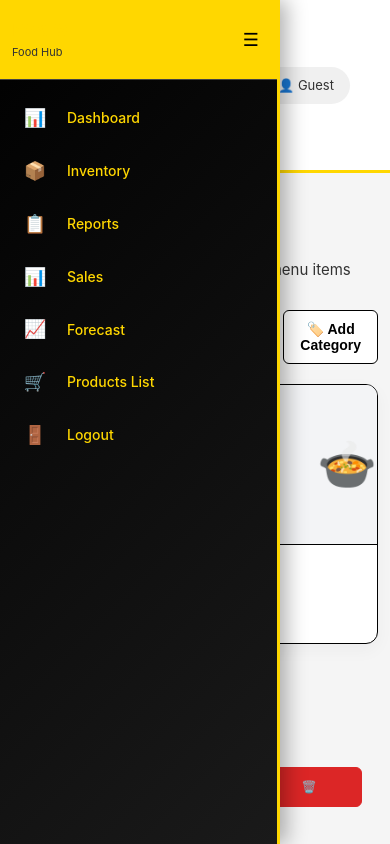
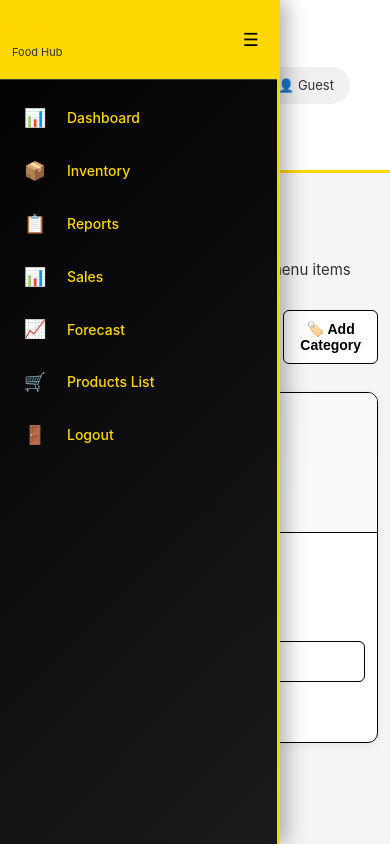
Before and after one commit to jhoanabenedicto3-ai/koki-foodhub, a Django app: template core/templates/pages/product_list.html in a window 390 px wide. Run offline with Django 5.2, Linux system fonts and the light colour scheme; the template is opened without the code that fills it: most values are stand-ins (such as "Sample title", 1, 10 or a date in 2020); parts of the project's set-up code (start-up, migrations or seed data) failed here and were passed over.

Commit message:
ui: improve product grid and cards for many products
- Add responsive grid breakpoints
- Use placeholder for missing images to avoid large alt text
- Improve product-actions layout for responsive buttons
- Tweak card hover and sizing for better multi-product display

```diff
--- a/core/templates/pages/product_list.html
+++ b/core/templates/pages/product_list.html
@@ -32,21 +32,18 @@
       {% for p in products %}
         <div class="product-card" data-price="{{ p.price }}" data-name="{{ p.name|escapejs }}" data-created="{% if p.created_at %}{{ p.created_at|date:'U' }}{% else %}{{ p.id }}{% endif %}">
           <div class="product-image">
-            {% if p.image %}
-              <img src="{% url 'product_image' p.id %}" alt="{{ p.name }}" onerror="this.style.display='none'; this.parentElement.innerHTML='<div style=\"font-size:44px\">🍲</div>'">
-            {% else %}
-              <div style="font-size:44px">🍲</div>
-            {% endif %}
+            <img src="{% url 'product_image' p.id %}" alt="{{ p.name }}" onerror="this.style.display='none'; var ph=this.parentElement.querySelector('.placeholder'); if(ph) ph.style.display='flex';" />
+            <div class="placeholder" aria-hidden="true">🍲</div>
           </div>
           <div class="product-info">
             <h3 class="product-name">{{ p.name }}</h3>
             <p class="product-category">{{ p.category }}</p>
             <p class="product-price">₱{{ p.price }}</p>
-            <div style="margin-top: auto; display: flex; gap: 8px;">
-              <a class="btn" href="{% url 'product_update' p.id %}" style="flex: 1; font-size: 12px;">✏️ Edit</a>
-              <form method="post" action="{% url 'product_delete' p.id %}" style="flex: 1;" onsubmit="return confirm('Delete this product?');">
+            <div class="product-actions">
+              <a class="btn" href="{% url 'product_update' p.id %}" style="font-size: 12px;">✏️ Edit</a>
+              <form method="post" action="{% url 'product_delete' p.id %}" onsubmit="return confirm('Delete this product?');">
                 {% csrf_token %}
-                <button class="btn danger" type="submit" style="width: 100%; font-size: 12px;">🗑️</button>
+                <button class="btn danger" type="submit" style="font-size: 12px;">🗑️</button>
               </form>
             </div>
           </div>
@@ -216,28 +213,58 @@
   <style>
     .product-grid {
       display: grid;
-      grid-template-columns: repeat(auto-fill, minmax(220px, 1fr));
-      gap: 18px;
+      grid-template-columns: repeat(auto-fill, minmax(200px, 1fr));
+      gap: 16px;
+      padding: 8px 0;
+    }
+
+    @media (max-width: 1200px) {
+      .product-grid {
+        grid-template-columns: repeat(auto-fill, minmax(180px, 1fr));
+        gap: 14px;
+      }
+    }
+
+    @media (max-width: 768px) {
+      .product-grid {
+        grid-template-columns: repeat(auto-fill, minmax(150px, 1fr));
+        gap: 12px;
+      }
+    }
+
+    @media (max-width: 480px) {
+      .product-grid {
+        grid-template-columns: repeat(auto-fill, minmax(140px, 1fr));
+        gap: 10px;
+      }
     }
 
     .product-card {
       background: #fff;
-      border-radius: 12px;
+      border-radius: 10px;
       overflow: hidden;
-      box-shadow: 0 6px 18px rgba(15,23,42,0.04);
+      box-shadow: 0 2px 8px rgba(0, 0, 0, 0.08);
       display: flex;
       flex-direction: column;
-      min-height: 260px;
+      min-height: 240px;
+      transition: transform 0.2s ease, box-shadow 0.2s ease;
+    }
+
+    .product-card:hover {
+      transform: translateY(-2px);
+      box-shadow: 0 4px 12px rgba(0, 0, 0, 0.12);
     }
 
     .product-image {
       width: 100%;
-      height: 160px;
+      height: 140px;
       background: #f3f4f6;
       display: flex;
       align-items: center;
       justify-content: center;
       flex-shrink: 0;
+      overflow: hidden;
+      position: relative;
     }
 
     .product-image img {
@@ -245,33 +272,70 @@
       height: 100%;
       object-fit: cover;
       display: block;
+      font-size: 0; /* prevent large alt text rendering when image fails */
+    }
+
+    .product-image .placeholder {
+      position: absolute;
+      top: 0;
+      left: 0;
+      right: 0;
+      bottom: 0;
+      display: none;
+      align-items: center;
+      justify-content: center;
+      font-size: 36px;
+      color: #777;
+      background: linear-gradient(180deg, rgba(255,255,255,0.4), rgba(255,255,255,0.6));
     }
 
     .product-info {
-      padding: 16px;
+      padding: 12px;
       display: flex;
       flex-direction: column;
-      gap: 8px;
+      gap: 6px;
       flex: 1 1 auto;
     }
 
     .product-name {
       margin: 0;
-      font-weight: 800;
-      font-size: 16px;
+      font-weight: 700;
+      font-size: 14px;
       color: #071029;
+      line-height: 1.3;
+      word-break: break-word;
+      min-height: 2.6em;
     }
 
     .product-category {
       margin: 0;
-      font-size: 12px;
-      color: #666;
+      font-size: 11px;
+      color: #999;
+      text-transform: uppercase;
+      letter-spacing: 0.3px;
+    }
+
+    .product-actions {
+      margin-top: auto;
+      display: flex;
+      gap: 8px;
+      align-items: center;
+    }
+
+    .product-actions .btn {
+      flex: 1 1 auto;
+      min-width: 0;
+    }
+
+    @media (max-width: 480px) {
+      .product-actions { flex-direction: column; }
+      .product-actions .btn { width: 100%; }
     }
 
     .product-price {
       margin: 0;
-      font-size: 16px;
-      font-weight: 900;
+      font-size: 15px;
+      font-weight: 800;
       color: #ff6a00;
     }
 
```
